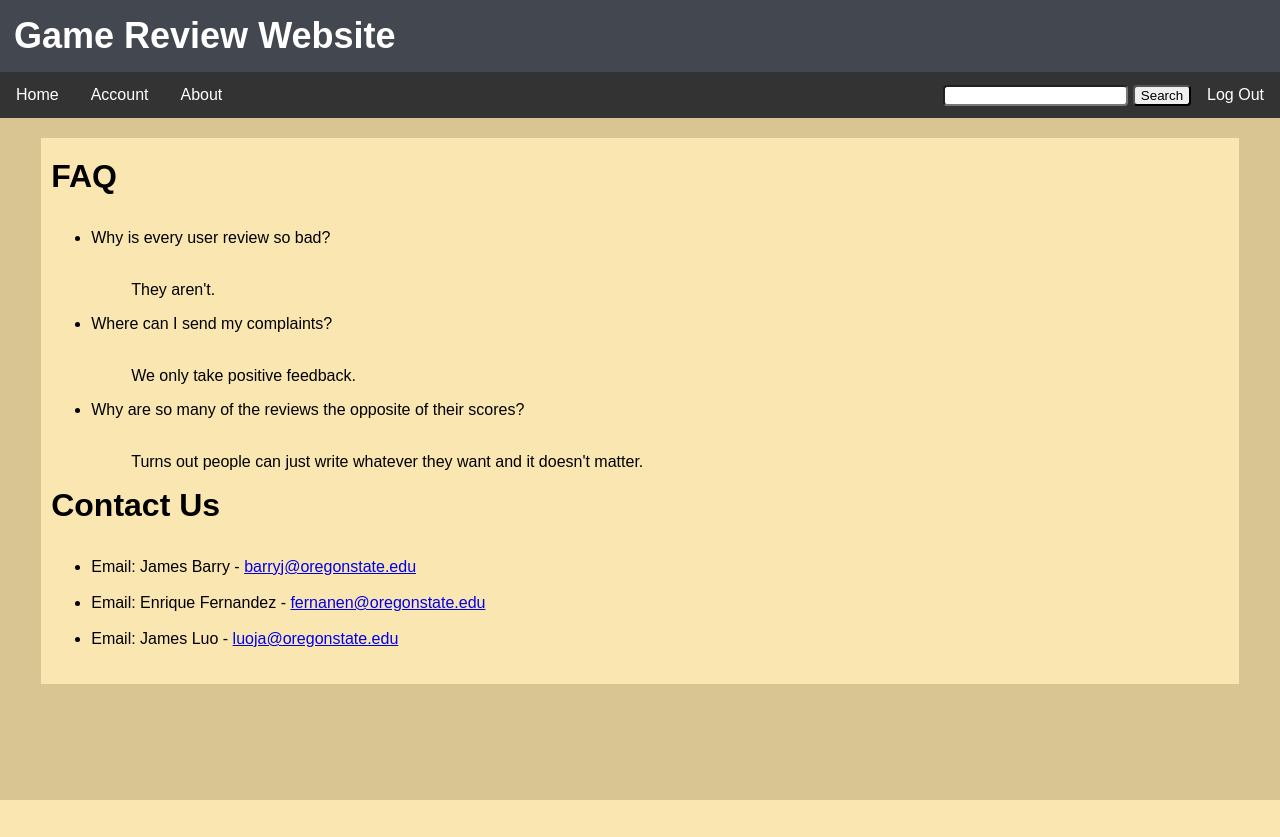
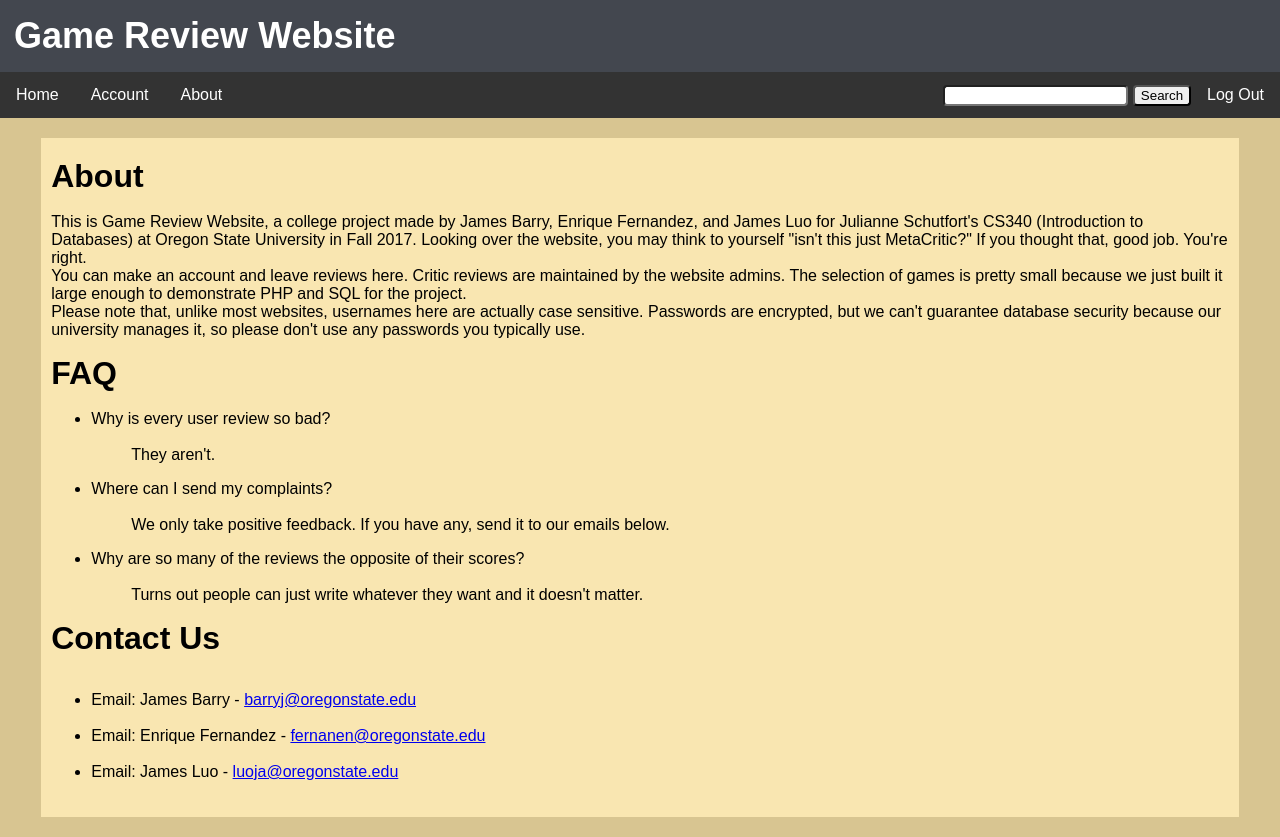
Before and after one commit to fernanen/CS340GroupProject, a PHP site: page /about.php in a window 1280 px wide. Before the commit the page ends 800 px from the top, so only its background shows below. Run offline with PHP 8.4, Linux system fonts and the light colour scheme; the visitor is signed in with stand-in values (Sample User, id 1).

Commit message:
final format improvements

```diff
--- a/about.php
+++ b/about.php
@@ -2,20 +2,24 @@
 
 <div class ="outwrapper"><div class="textwrapper">
 
+<a style="font-size:32px;"><b>About</b></a><br><br>
+<p style="margin-top:0px;">This is Game Review Website, a college project made by James Barry, Enrique Fernandez, and James Luo for Julianne Schutfort's CS340 (Introduction to Databases) at Oregon State University in Fall 2017. Looking over the website, you may think to yourself "isn't this just MetaCritic?" If you thought that, good job. You're right.<br>You can make an account and leave reviews here. Critic reviews are maintained by the website admins. The selection of games is pretty small because we just built it large enough to demonstrate PHP and SQL for the project.<br>
+Please note that, unlike most websites, usernames here are actually case sensitive. Passwords are encrypted, but we can't guarantee database security because our university manages it, so please don't use any passwords you typically use.</p>
+
 <a style="font-size:32px;"><b>FAQ</b></a><br><br>
-<ul>
+<ul style="margin-top:0px;">
     <li>Why is every user review so bad?</li>
     <br>
-        <p style="margin-left: 40px">They aren't.</p>
+        <a style="margin-left: 40px">They aren't.</p>
     <li>Where can I send my complaints?</li>
     <br>
-        <p style="margin-left: 40px">We only take positive feedback.</p>
+        <a style="margin-left: 40px">We only take positive feedback. If you have any, send it to our emails below.</p>
     <li>Why are so many of the reviews the opposite of their scores?</li>
     <br>
-        <p style="margin-left: 40px">Turns out people can just write whatever they want and it doesn't matter.</p>
+        <a style="margin-left: 40px">Turns out people can just write whatever they want and it doesn't matter.</a>
 </ul>
 
-<a style="font-size:32px;"><b>Contact Us</b></a><br><br>
+<a style="font-size:32px;margin-left:0px;"><b>Contact Us</b></a><br><br>
 <ul>
     <li>Email: James Barry - <a href = "mailto:barryj@oregonstate.edu">barryj@oregonstate.edu</a></li>
     <br>
--- a/connect.php
+++ b/connect.php
@@ -41,7 +41,8 @@
 
 				$_SESSION["userName"]= $row[0];
 
-				echo "Successfully logged in!";
+				echo "<div class =\"outwrapper\"><div class=\"textwrapper\">
+				<a style=\"font-size:32px;\"><b>Logged in!</b></a>";
 				//print_r($_SESSION);
 				echo "<br>";
 			}
--- a/game.php
+++ b/game.php
@@ -72,7 +72,7 @@ session_start();?>
 			else{
 				echo "<div class = \"badscore plainscore\">User<br>$rowG[4]</div>";
 			}
-	echo "<br>";
+	echo "<br><br>";
 	if($_SESSION["userName"] != ""){
 		echo "<p>Write/Update a Review!";
 		echo "<br>";
@@ -95,7 +95,7 @@ session_start();?>
 	echo "<div class=\"reviewwrapper\" style = \"margin:0 5% 0 2.5%;\">";
 	while($rowCR = mysqli_fetch_row($resultCR)){
 		echo 	"<ul class = \"reviewlist\">
-				<li><b>Written by $rowCR[2] for <a href = \"$rowCR[0]\">$rowCR[1]</a> - $rowCR[5]</b></li>
+				<li><b>Written by $rowCR[2] for <a href = \"$rowCR[0]\">$rowCR[1]</a> - $rowCR[5]</b></li><br>
 				<li>$rowCR[4]</li>
 				<br>
 				<li>";
@@ -121,7 +121,7 @@ session_start();?>
 	echo "<div class=\"reviewwrapper\">";
 	while($rowUR = mysqli_fetch_row($resultUR)){
 		echo 	"<ul class = \"reviewlist\">
-				<li><b>Written by <a href = ./userAccount.php?userName=" . $rowUR[0] . ">$rowUR[0]</a> - $rowUR[3]</b></li>
+				<li><b>Written by <a href = ./userAccount.php?userName=" . $rowUR[0] . ">$rowUR[0]</a> - $rowUR[3]</b></li><br>
 				<li>$rowUR[1]</li>
 				<br>
 				<li>";
--- a/header.php
+++ b/header.php
@@ -7,10 +7,10 @@
 		<link rel="stylesheet" type="text/css" href="myStyle.css">
 	</head>
 <body>
-	<h2 class = "main"><a href = ./mainPage.php>Game Review Website</a></h2>
+	<h2 class = "main"><a href = ./index.php>Game Review Website</a></h2>
 	<!-- this is the first navigation bar -->
 	<div class = "navbar">
-		<li class="floatleft"><a href = ./mainPage.php > Home </a></li>
+		<li class="floatleft"><a href = ./index.php > Home </a></li>
 		<?php
 			if($_SESSION["userName"] != ""){
 				echo "<li class=\"floatleft\"><div class = \"dropdown\">
--- a/login.php
+++ b/login.php
@@ -1,5 +1,6 @@
 <?php include("./header.php");?>
-	<center><h2 class = "Login">Login</h1></center>
+	<div class ="outwrapper"><div class="textwrapper">
+	<h2 class = "Login">Login</h1>
 		<form name = "login" class = "Login" method = "post" action = "connect.php">
 			<p>
 				<label for="UserName" >Username:</label>
@@ -7,7 +8,7 @@
 			</p>
 			<p>
 				<label for="Password">Password:</label>
-				<input type="text" name="Password" id = "Password">
+				<input type="password" name="Password" id = "Password">
 			</p>
 			<input type="submit" value = "Submit">
 		</form>
--- a/logout.php
+++ b/logout.php
@@ -2,7 +2,8 @@
 	<?php
 	unset($_SESSION);
 	session_destroy();
-	echo "Logged out!";
+	echo "<div class =\"outwrapper\"><div class=\"textwrapper\">
+	<a style=\"font-size:32px;\"><b>Logged out!</b></a>";
 	?>
 	</body>
 </html>
--- a/myStyle.css
+++ b/myStyle.css
@@ -96,19 +96,13 @@ div.outwrapper{
 	line-height: 46px;
 }
 
-form.Login {
-    text-align: center;
+h2.Login{
+	margin-top: 0px;
+	font-size: 32px;
+}
 
-}
-form.register{
-
-}
 input {
     border-radius: 4px;
-
-}
-body.Login {
-    background-image: url("./images/loginWallPaper6.png");
 
 }
 
```
Also changed, not shown: index.php (added, +65 -0 lines).
